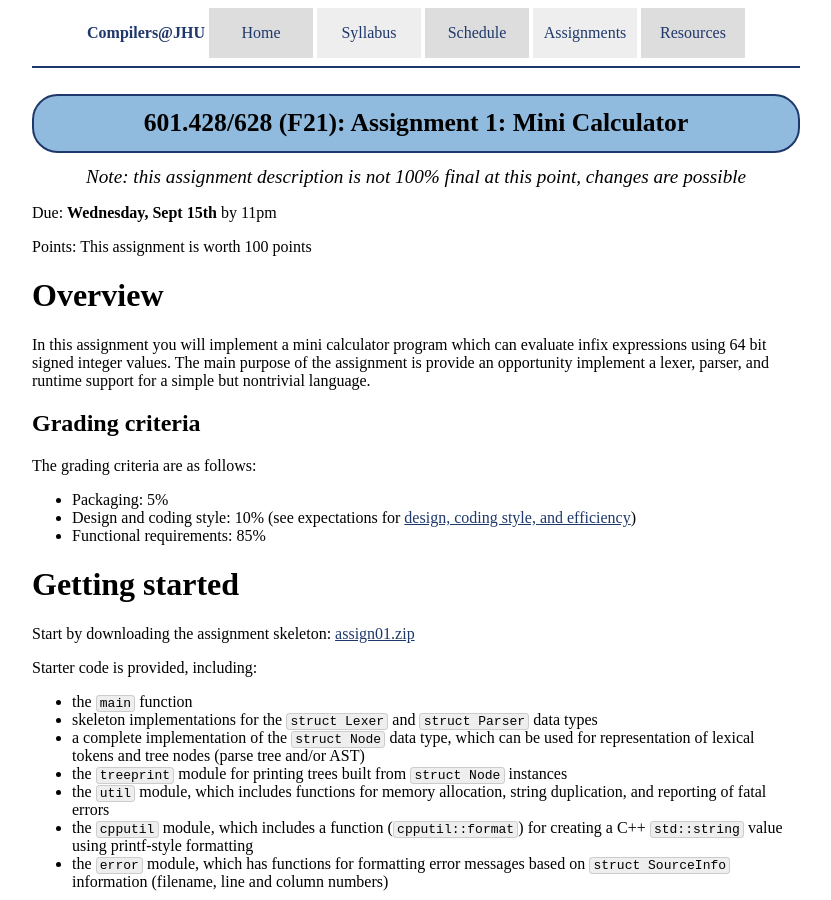
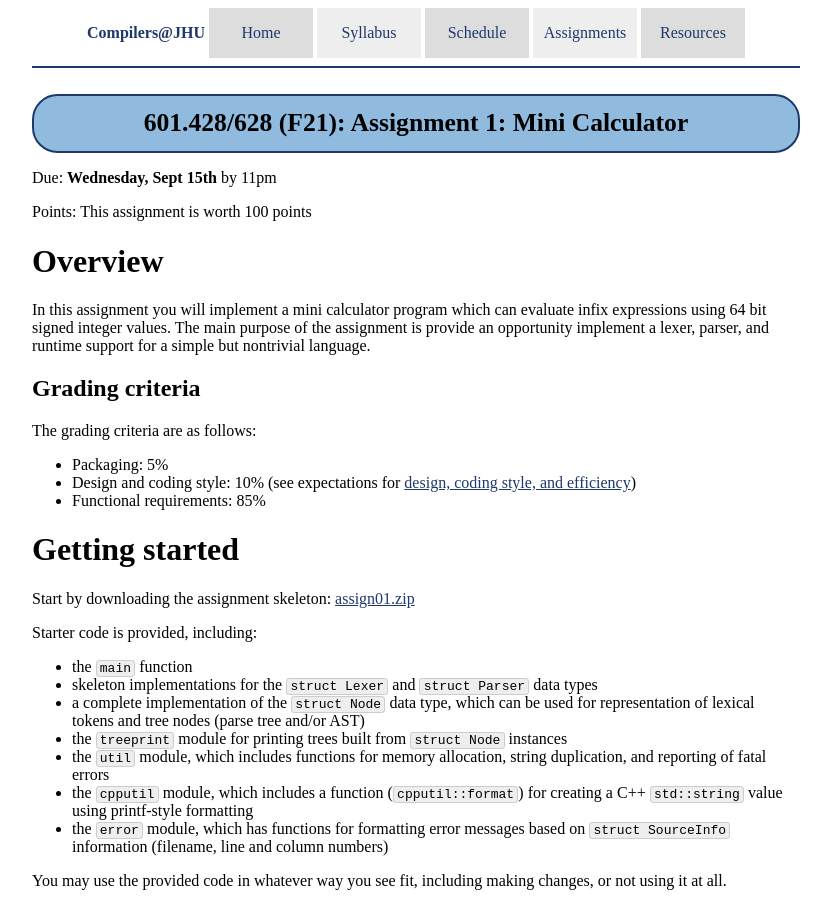
Before and after one commit to jhucompilers/fall2021, a Jekyll site: the page built from assign/assign01.md, in a window 1280 px wide and 900 px high. Shown: the whole window, without its empty margins (224-1055 px from the left). Built offline with Jekyll 4.4.1, drawn with Linux system fonts in a browser that asks for light colours.

Commit message:
assignment 1 is ready?

```diff
--- a/assign/assign01.md
+++ b/assign/assign01.md
@@ -2,11 +2,6 @@
 layout: default
 title: "Assignment 1: Mini Calculator"
 ---
-
-<div style="text-align: center; font-style: italic; font-size: 120%;">
-  Note: this assignment description is not 100% final at this point,
-  changes are possible
-</div>
 
 Due: **Wednesday, Sept 15th** by 11pm
 
```
Also changed, not shown: index.md (+1 -1 lines).
